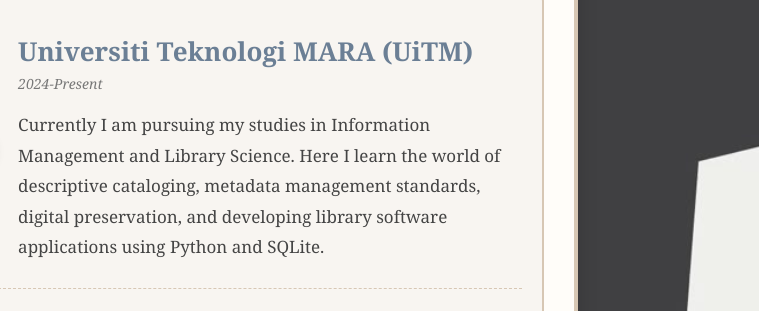
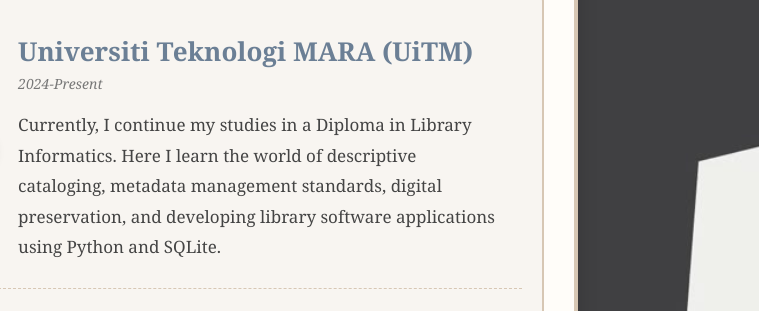
Before and after one commit to arnikarmila562-arch/IML-254-INDIVIDUAL-ASSIGNMENT, a plain HTML site: page education.html in a window 1280 px wide. Shown: the part 274-585 px from the top of the page, 521-1280 px from the left. Drawn offline with Linux system fonts and the light colour scheme.

Commit message:
Update education description for current studies

```diff
--- a/education.html
+++ b/education.html
@@ -158,7 +158,7 @@
                <td style="width: 65%; text-align: left; vertical-align: top; padding: 20px;">
                    <h2 class="edu-title">Universiti Teknologi MARA (UiTM)</h2>
                    <p class="edu-year"><i>2024-Present</i></p>
-                   <p class="edu-desc">Currently I am pursuing my studies in Information Management and Library Science. Here I learn the world of descriptive cataloging, metadata management standards, digital preservation, and developing library software applications using Python and SQLite.</p>
+                   <p class="edu-desc">Currently, I continue my studies in a Diploma in Library Informatics. Here I learn the world of descriptive cataloging, metadata management standards, digital preservation, and developing library software applications using Python and SQLite.</p>
                </td>
            </tr>
 
```
